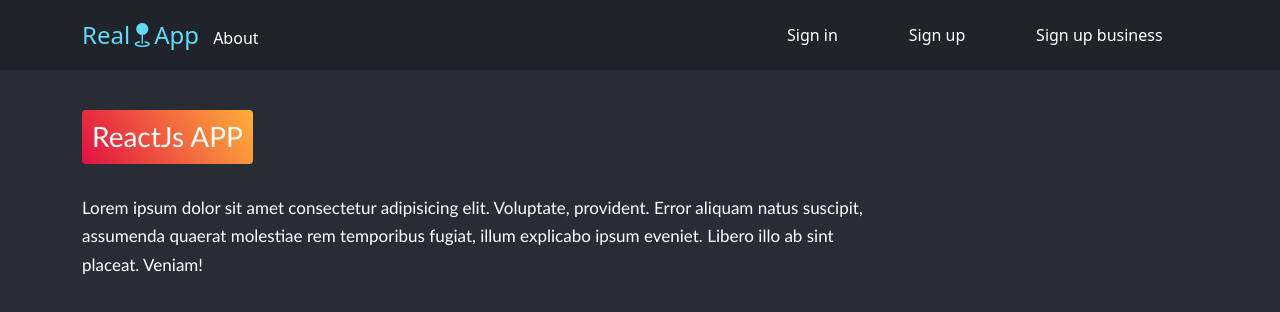
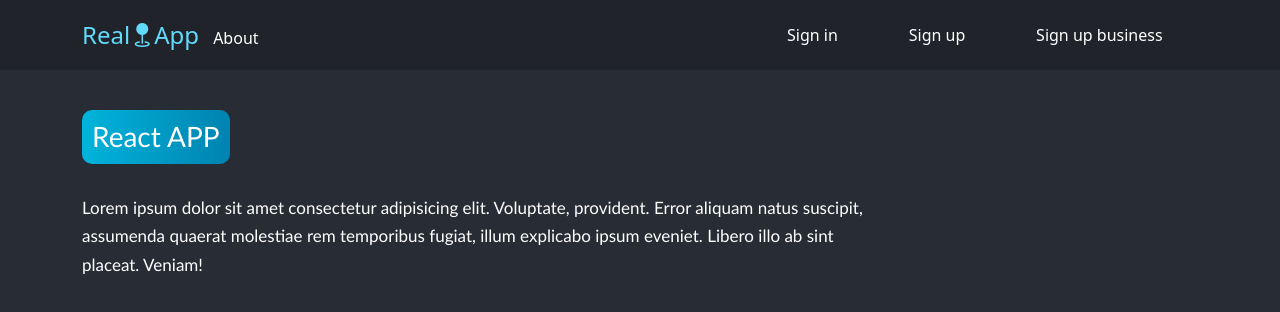
Before and after one commit to mAbdeen9/Bootcamp-ReactJs-Project, a React (Create React App) app: page / in a window 1280 px wide. Shown: the top 312 px of the page. Built offline with nearby package versions, Linux system fonts and the light colour scheme.

Commit message:
update user object

```diff
--- a/src/components/Home/Home.jsx
+++ b/src/components/Home/Home.jsx
@@ -4,7 +4,7 @@ import classes from "./Home.module.css";
 function Home() {
   return (
     <div className={classes.box}>
-      <h3 className={classes.gradient_text}>ReactJs APP </h3>
+      <h3 className={classes.gradient_text}>React APP </h3>
       <p>
         Lorem ipsum dolor sit amet consectetur adipisicing elit. Voluptate,
         provident. Error aliquam natus suscipit, assumenda quaerat molestiae rem
--- a/src/components/Home/Home.module.css
+++ b/src/components/Home/Home.module.css
@@ -10,9 +10,9 @@
 }
 
 .gradient_text {
-  background-image: linear-gradient(60deg, #e21143, #ffb03a);
+  background-image: linear-gradient(to right, #00b4db, #0083b0);
   width: fit-content;
   padding: 10px;
-  border-radius: 4px;
+  border-radius: 10px;
   font: bold Poppins, sans-serif;
 }
```
